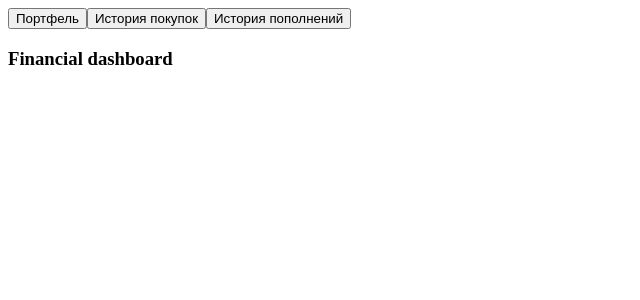
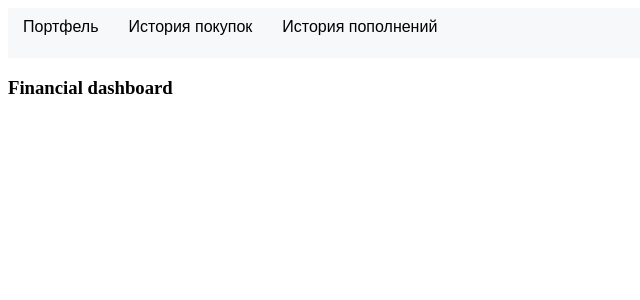
Before and after one commit to comavp/FinancialDashboard, a Vue app in the folder financial-dashboard-frontend/: page / in a window 1280 px wide. Shown: the top 300 px of the page, without its empty margins (0-640 px from the left). Built offline with nearby package versions, Linux system fonts and the light colour scheme.

Commit message:
Add css styles for Navbar buttons

```diff
--- a/financial-dashboard-frontend/src/components/Navbar.vue
+++ b/financial-dashboard-frontend/src/components/Navbar.vue
@@ -1,15 +1,70 @@
 <template>
   <div class="navbar">
-    <button @click="$router.push('/investments-portfolio')">Портфель</button>
-    <button @click="$router.push('/invest-transactions')">
+    <button
+      @click="processNavbarButtonClick('/investments-portfolio')"
+      :class="{'active': buttonActive('/investments-portfolio')}"
+    >
+      Портфель
+    </button>
+    <button
+      @click="processNavbarButtonClick('/invest-transactions')"
+      :class="{'active': buttonActive('/invest-transactions')}"
+    >
       История покупок
     </button>
-    <button @click="$router.push('/replenishments')">История пополнений</button>
+    <button
+      @click="processNavbarButtonClick('/replenishments')"
+      :class="{'active': buttonActive('/replenishments')}"
+    >
+      История пополнений
+    </button>
   </div>
 </template>
 
 <script>
-export default {};
+export default {
+  data() {
+    return {
+      currentPath: '',
+      buttonsStateMap: {
+        '/investments-portfolio': false,
+        '/invest-transactions': false,
+        '/replenishments': false
+      }
+    }
+  },
+  methods: {
+    processNavbarButtonClick(selectedPath) {
+      this.$router.push(selectedPath);
+      if (this.currentPath != '') {
+        this.buttonsStateMap[this.currentPath] = false;
+      }
+      this.buttonsStateMap[selectedPath] = true;
+      this.currentPath = selectedPath;
+    },
+    buttonActive(selectedPath) {
+      return this.buttonsStateMap[selectedPath];
+    }
+  }
+};
 </script>
 
-<style scoped></style>
+<style scoped>
+.navbar {
+  background-color: rgb(246, 248, 250); /* github navbar color */
+  height: 50px;
+  align-items: center;
+}
+button {
+  background: none;
+  border: 0;
+  font-size: 16px;
+  padding: 10px 15px;
+}
+button:hover {
+  background-color: rgb(234, 237, 240); /* github navbar color */
+}
+button.active {
+  font-weight: 700;
+}
+</style>
```
